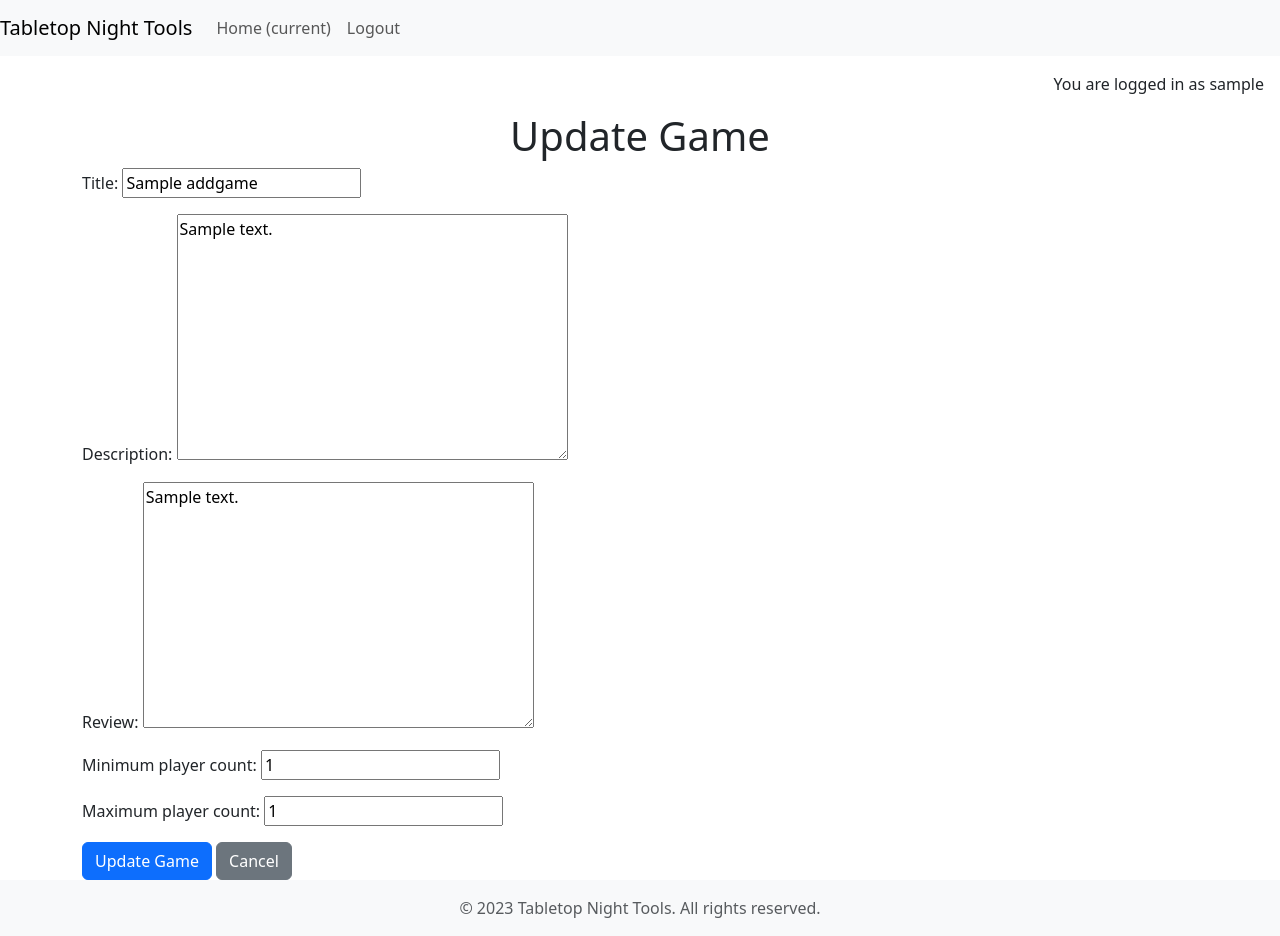
After one commit to Philgck/tabletop-night-tools, a Django app: page /update/1/ in a window 1280 px wide. The commit adds this page. Run offline with Django 4.2, Linux system fonts and the light colour scheme; a user stored in the database is signed in; tables that the repository leaves empty hold one stand-in row (values such as "Sample post").

Commit message:
Add: Update button, achieving minimum crud

```diff
--- /dev/null
+++ b/library/templates/game_update_form.html
@@ -0,0 +1,12 @@
+{% extends 'base.html' %}
+{% block content %}
+<section class="container">
+    <h1 class="text-center">Update Game</h1>
+    <form method="post">
+        {% csrf_token %}
+        {{ form.as_p }}
+        <button type="submit" class="btn btn-primary">Update Game</button>
+        <a href="{% url 'library' %}" class="btn btn-secondary">Cancel</a>
+    </form>
+</section>
+{% endblock content %}
--- a/library/templates/library.html
+++ b/library/templates/library.html
@@ -35,6 +35,7 @@
             <div class="card-body">
                 <p class="card-text">{{ game.description }}</p>
                 <p class="card-text"><small class="text-muted"> Player Count: {{ game.minimum_player_count }} - {{ game.maximum_player_count }}</small></p>
+                <a href="{% url 'game-update' game.pk %}" class="btn btn-warning">Update</a>
                 <a href="{% url 'game-delete' game.pk %}" class="btn btn-danger">Delete</a>
             </div>
         </div>
--- a/library/urls.py
+++ b/library/urls.py
@@ -5,4 +5,5 @@ from django.conf import settings
 urlpatterns = [
     path('', views.GamesList.as_view(), name='library'),
     path('delete/<int:pk>/', views.GameDeleteView.as_view(), name='game-delete'),
+    path('update/<int:pk>/', views.GameUpdateView.as_view(), name='game-update'),
 ]
--- a/library/views.py
+++ b/library/views.py
@@ -46,3 +46,15 @@ class GameDeleteView(generic.DeleteView):
             return AddGame.objects.filter(owner=self.request.user)
         else:
             return AddGame.objects.none()
+
+class GameUpdateView(generic.UpdateView):
+    model = AddGame
+    form_class = AddGameForm
+    template_name = 'game_update_form.html'
+    success_url = reverse_lazy('library')
+
+    def get_queryset(self):
+        if self.request.user.is_authenticated:
+            return AddGame.objects.filter(owner=self.request.user)
+        else:
+            return AddGame.objects.none()
```
